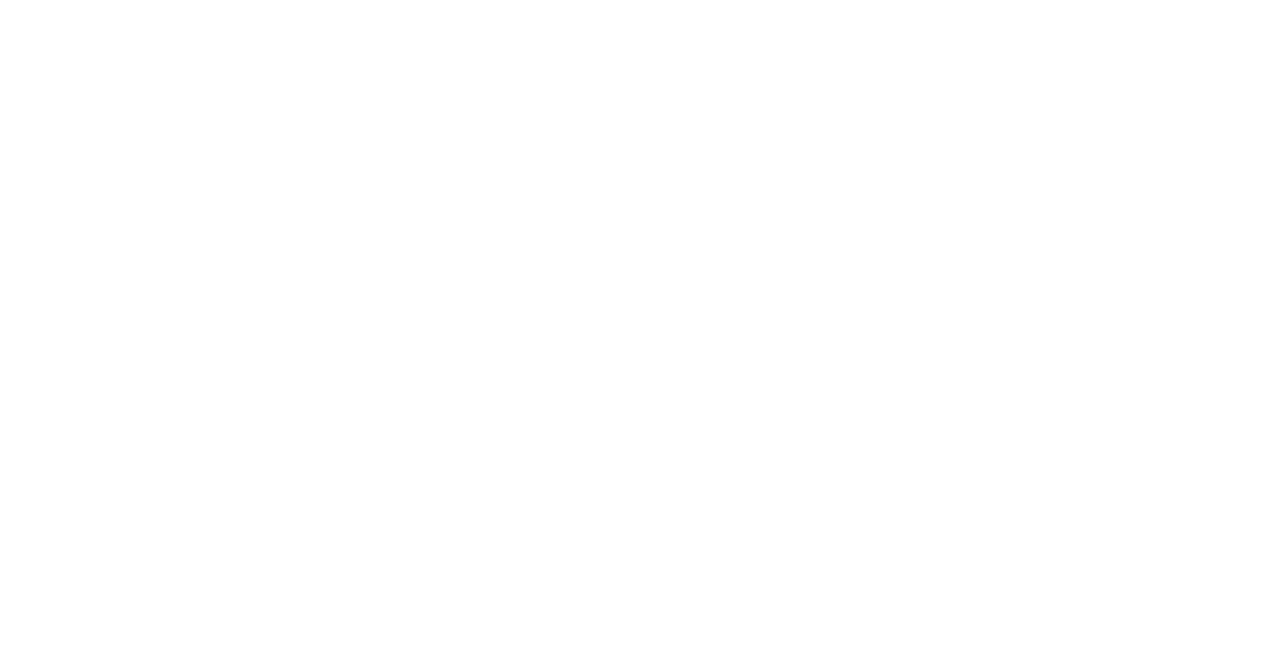
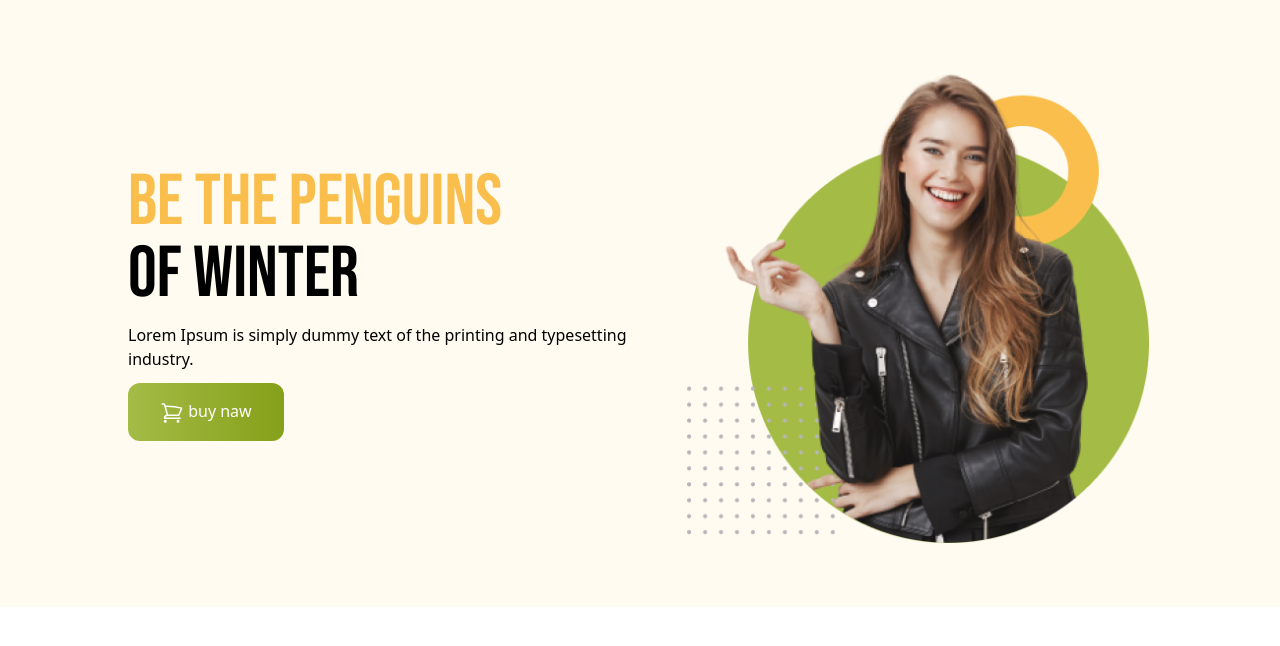
Before and after one commit to SumanChandraDas/penguin-fashion-tailwind, a plain HTML site: page index.html in a window 1280 px wide. Drawn offline with nearby package versions, Linux system fonts and the light colour scheme.

Commit message:
header sectio added

```diff
--- a/index.html
+++ b/index.html
@@ -5,10 +5,52 @@
     <meta charset="UTF-8">
     <meta name="viewport" content="width=device-width, initial-scale=1.0">
     <title>Penguid fashion</title>
+    <script src="https://cdn.tailwindcss.com"></script>
+    <link rel="preconnect" href="https://fonts.googleapis.com">
+    <link rel="preconnect" href="https://fonts.gstatic.com" crossorigin>
+    <link href="https://fonts.googleapis.com/css2?family=Bebas+Neue&display=swap" rel="stylesheet">
+    <style>
+        .bebas-neue-regular {
+            font-family: "Bebas Neue", sans-serif;
+            font-style: normal;
+        }
+    </style>
 </head>
 
 <body>
+    <header class="bg-[#FFFBF0] px-1 py-1 md:px-32 md:py-16">
+        <nav>
 
+        </nav>
+        <section class="flex justify-between flex-col md:flex-row items-center">
+            <div class="space-y-3">
+                <h1 class="text-7xl font-normal bebas-neue-regular uppercase"><span class="text-[#FABE4C]">Be the
+                        Penguins</span>
+                    <br>
+                    of Winter
+                </h1>
+                <p>Lorem Ipsum is simply dummy text of the printing
+                    and typesetting industry.</p>
+                <button class="text-white bg-gradient-to-r from-[#A4BC46] to-[#85A019] rounded-xl px-8 py-4 ">
+                    <svg xmlns="http://www.w3.org/2000/svg" fill="none" viewBox="0 0 24 24" stroke-width="1.5"
+                        stroke="currentColor" class="w-6 h-6 inline">
+                        <path stroke-linecap="round" stroke-linejoin="round"
+                            d="M2.25 3h1.386c.51 0 .955.343 1.087.835l.383 1.437M7.5 14.25a3 3 0 0 0-3 3h15.75m-12.75-3h11.218c1.121-2.3 2.1-4.684 2.924-7.138a60.114 60.114 0 0 0-16.536-1.84M7.5 14.25 5.106 5.272M6 20.25a.75.75 0 1 1-1.5 0 .75.75 0 0 1 1.5 0Zm12.75 0a.75.75 0 1 1-1.5 0 .75.75 0 0 1 1.5 0Z" />
+                    </svg>
+
+                    buy naw</button>
+            </div>
+            <div>
+                <img src="images/model.png" alt="">
+            </div>
+        </section>
+    </header>
+    <main>
+
+    </main>
+    <footer>
+
+    </footer>
 </body>
 
 </html>
--- /dev/null
+++ b/tailwind.config.js
@@ -0,0 +1,8 @@
+/** @type {import('tailwindcss').Config} */
+module.exports = {
+    content: ["./src/**/*.{html,js}"],
+    theme: {
+        extend: {},
+    },
+    plugins: [],
+}
```
